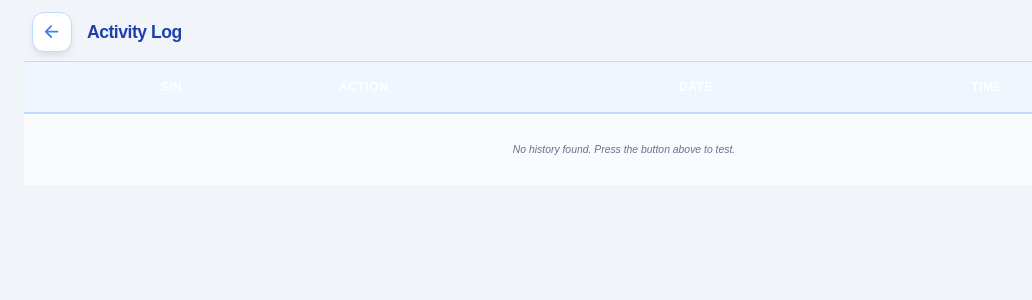
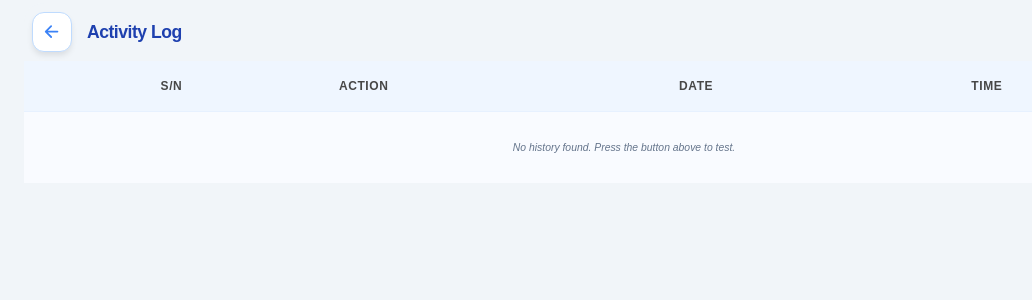
Before and after one commit to shiv7898/Fire_tools, a React (Create React App) app: page /activity-record in a window 1280 px wide. Shown: the top 300 px of the page, without its empty margins (16-1048 px from the left). Built offline with nearby package versions, Linux system fonts and the light colour scheme; sample sign-in values are in the browser's storage.

Commit message:
[DEV]#8Log Table Header Color

```diff
--- a/src/Components/Log/activityRecord.css
+++ b/src/Components/Log/activityRecord.css
@@ -30,7 +30,7 @@
     /* background: linear-gradient(135deg, #eff6ff 0%, #dbeafe 100%); */
     background-color: #f1f5f9;
     padding: 9px 8px;
-    border-bottom: 1px solid #bfdbfe;
+    /* border-bottom: 1px solid #bfdbfe; */
     display: flex;
     align-items: center;
     justify-content: space-between;
@@ -122,7 +122,7 @@
 .activity-table th {
     background-color: #eff6ff;
     /* Blue-50 to match theme */
-    color: #ffffff;
+    color: #474747;
     /* Darker blue for contrast */
     font-weight: 600;
     text-transform: uppercase;
@@ -130,7 +130,7 @@
     letter-spacing: 0.05em;
     padding: 18px 30px;
     text-align: left;
-    border-bottom: 2px solid #bfdbfe;
+    /* border-bottom: 2px solid #bfdbfe; */
     /* Stronger border color */
 }
 
```
